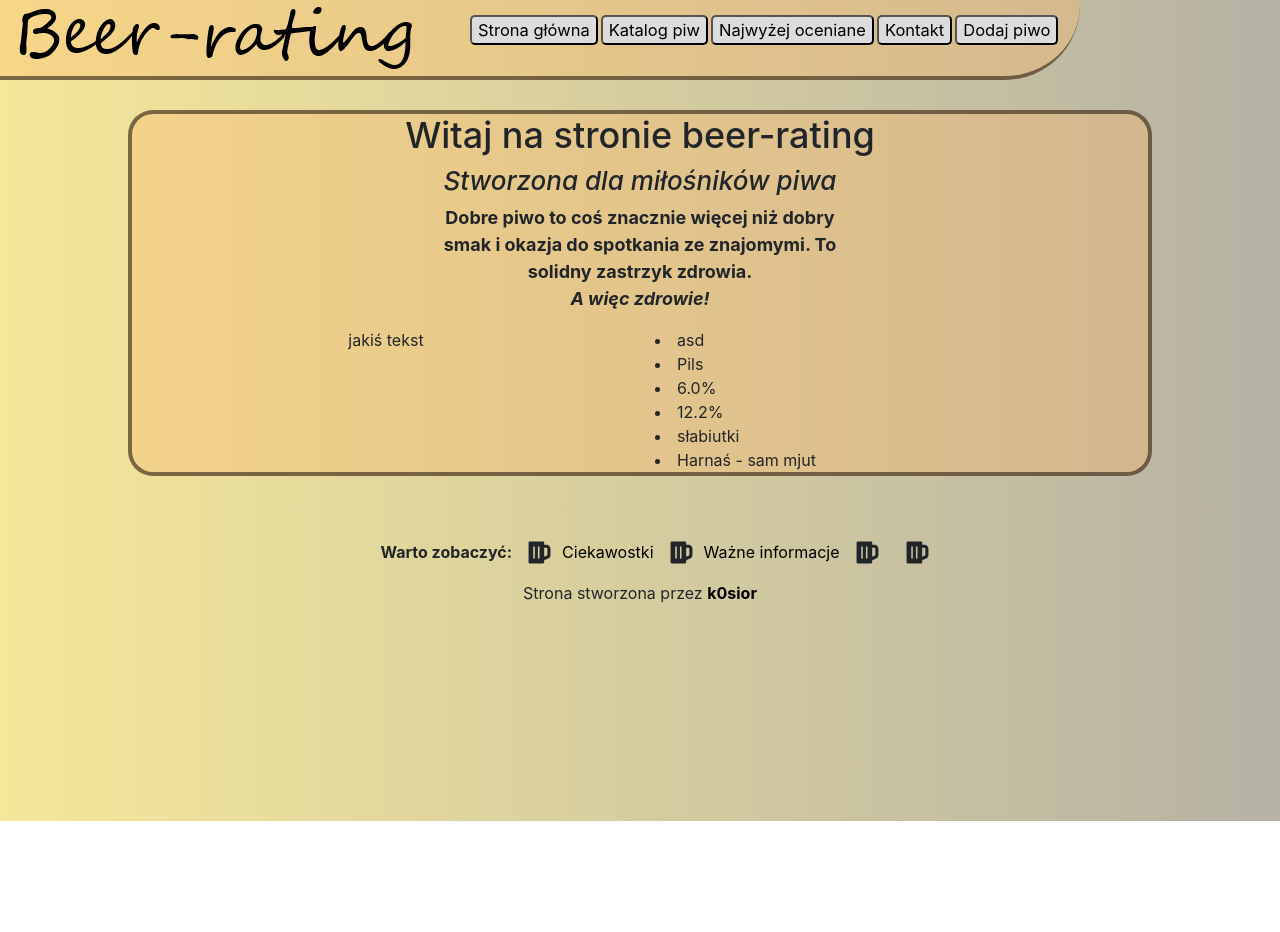
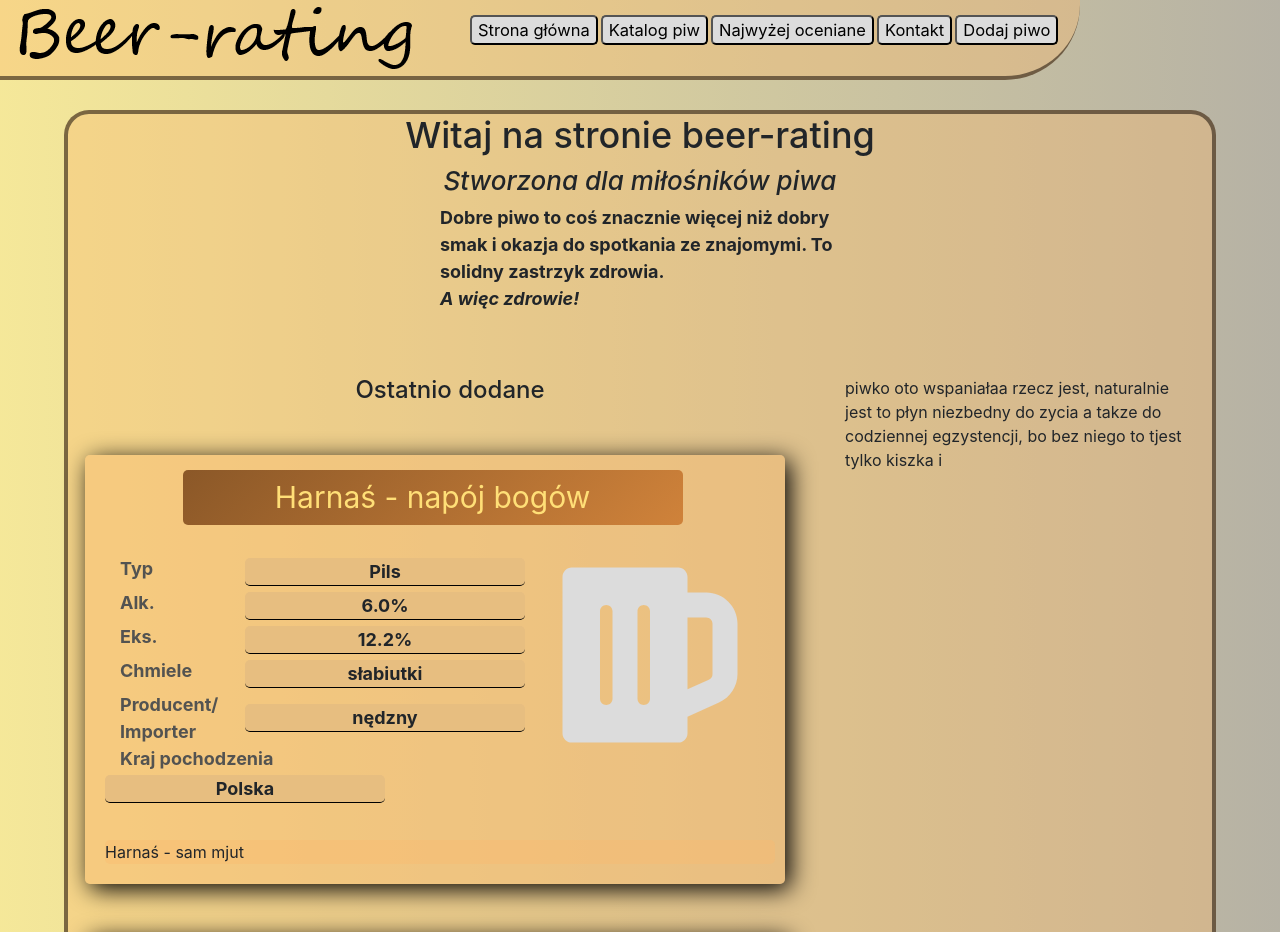
Before and after one commit to k0sior/beer-rating, a React (Create React App) app: page / in a window 1280 px wide. Shown: the top 932 px of the page. Before the commit the page ends 821 px from the top, so only its background shows below. Built offline with nearby package versions, Linux system fonts and the light colour scheme.

Commit message:
preview for added lately

```diff
--- a/src/App.jsx
+++ b/src/App.jsx
@@ -14,7 +14,7 @@
 import { Contact } from "./components/Contact/Contact.jsx";
 import { InputForm } from './components/Add/InputForm.jsx';
 // functions
-import { addBeerToCatalog } from "./components/Add/AddBeerFunction.jsx"
+// import { addBeerToCatalog } from "./components/Add/AddBeerFunction.jsx"
 
 
 export class ConnectedApp extends React.Component {
@@ -63,7 +63,7 @@
         </div>
 
         <div className="addWrapper">
-          {view === "addBeer" && <InputForm submitForm={() => addBeerToCatalog()} />}
+          {view === "addBeer" && <InputForm submitForm={() => console.log("hi")} />}
         </div>
 
       </div>
--- a/src/components/Catalog/BeerBase.jsx
+++ b/src/components/Catalog/BeerBase.jsx
@@ -27,7 +27,19 @@
     // eslint-disable-next-line no-useless-escape
     const urlRegex = /((([A-Za-z]{3,9}:(?:\/\/)?)(?:[-;:&=\+\$,\w]+@)?[A-Za-z0-9.-]+(:[0-9]+)?|(?:www.|[-;:&=\+\$,\w]+@)[A-Za-z0-9.-]+)((?:\/[\+~%\/.\w-_]*)?\??(?:[-\+=&;%@.\w_]*)#?(?:[\w]*))?)/
 
-    const beerBase =
+    return (
+      <div className="beerBaseWrapper">
+        <div className='searchBoxWrapper'>
+          <form>
+            <label htmlFor="searchBeer"></label>
+            <br />
+            <input
+              id="searchBeer"
+              type="text"
+              placeholder="Szukaj..."
+              onChange={this.updateSearch} />
+          </form>
+        </div>
         <div className="beerBase">
           {beers.map((data, key) => {
             return (
@@ -102,24 +114,7 @@
             )
           })}
         </div>
-
-    return (
-      <div className="beerBaseWrapper">
-        <div className='searchBoxWrapper'>
-          <form>
-            <label htmlFor="searchBeer"></label>
-            <br />
-            <input
-              id="searchBeer"
-              type="text"
-              placeholder="Szukaj..."
-              onChange={this.updateSearch} />
-          </form>
       </div>
-        {beerBase}
-      </div>
-
     )
   }
-
 }
--- a/src/components/Main/Main.jsx
+++ b/src/components/Main/Main.jsx
@@ -1,12 +1,18 @@
 import React from 'react'
 import { Container, Row, Col } from 'reactstrap';
 import { base } from "../Catalog/data.js";
-
-console.log(base[0])
+import { FaBeer } from "react-icons/fa"
 
 const MainView = () => {
-  const latest = base.length - 1;
-  console.log(latest);
+
+  console.log("base: ", base);
+  const latest = base[base.length - 1]
+
+  console.log("latest: ", latest, "\n", "latest typeof", typeof latest, "\n", "latest.name typeof: ", typeof latest.name);
+
+  // eslint-disable-next-line no-useless-escape
+  const urlRegex = /((([A-Za-z]{3,9}:(?:\/\/)?)(?:[-;:&=\+\$,\w]+@)?[A-Za-z0-9.-]+(:[0-9]+)?|(?:www.|[-;:&=\+\$,\w]+@)[A-Za-z0-9.-]+)((?:\/[\+~%\/.\w-_]*)?\??(?:[-\+=&;%@.\w_]*)#?(?:[\w]*))?)/
+
   return (
     <div className="mainViewWrapper">
       <main>
@@ -25,33 +31,93 @@
             <strong>Dobre piwo to coś znacznie więcej niż dobry smak i okazja do spotkania ze znajomymi. To solidny zastrzyk zdrowia. <br /><em>A więc zdrowie!</em></strong>
           </p>
         </title>
-        {console.log(base[latest])}
-        <Container>
+        <br/> <br/>
+        <Container className="mainView">
           <Row>
-            <Col>
-              <p>jakiś tekst</p>
-            </Col>
-            <Col>
+
+            <Col xl={8} className="mainColumn">
+              <h4> Ostatnio dodane</h4>
               <div className="beerBase">
-                {Object.values(base[latest]).map((data, key) => {
+                {base.slice(base.length - 2, base.length).map((data, key) => {
+                  console.log("typeof data:", typeof data, data)
                   return (
                     <div id={"beer" + key} key={"beer" + key}>
-                      { data !== "" &&
-                        <li className={"beer" + data.toString()} >
-                          <span>
-                            {data}
-                          </span>
-                        </li>
+                      {
+                        <div key={"beer" + key} id={"beer" + key}>
+                          {
+                            <div className={"catalogElementWrapper"}>
+                              <fieldset>
+                                <legend>
+                                  <span id="catalog-name">{data.name}</span>
+                                </legend>
+                                <div className="catalogElement">
+                                  <Container>
+                                    <Row>
+                                      <Col>Typ </Col>
+                                      <Col xs={8}><span id="catalog-type">{data.type}</span></Col>
+                                    </Row>
+                                    <Row>
+                                      <Col>Alk. </Col>
+                                      <Col xs={8}><span id="catalog-alcohol" >{data.alc}</span></Col>
+                                    </Row>
+                                    {data.ext !== "" &&
+                                      <Row>
+                                        <Col>Eks. </Col>
+                                        <Col xs={8}><span id="catalog-extract" >{data.ext}</span></Col>
+                                      </Row>}
+                                    {data.ibu !== "" &&
+                                      <Row>
+                                        <Col>IBU </Col>
+                                        <Col xs={8}><span id="catalog-ibu" >{data.ibu}</span></Col>
+                                      </Row>}
+                                    {data.hop !== "" &&
+                                      <Row>
+                                        <Col>Chmiele </Col>
+                                        <Col xs={8}><span id="catalog-hop" >{data.hop}</span></Col>
+                                      </Row>}
+                                    {data.prod !== "" &&
+                                      <Row>
+                                        <Col>Producent/ Importer </Col>
+                                        <Col xs={8}><span id="catalog-producer" >{data.prod}</span></Col>
+                                      </Row>}
+                                    {data.country !== "" &&
+                                      <Row>
+                                        <Col>Kraj pochodzenia </Col>
+                                        <Col xs={8}><span id="catalog-country" >{data.country}</span></Col>
+                                      </Row>}
+                                    <br />
+
+                                  </Container>
+                                  <div id="catalog-description">
+                                    {data.description}
+                                  </div>
+                                  <div id="catalog-photo">
+                                    {urlRegex.test(data.photo) &&
+                                      <img src={data.photo} alt=""></img>}
+
+                                    {urlRegex.test(data.photo) === false &&
+                                      <FaBeer size={200}
+                                        style={{
+                                          color: "rgb(220,220,220)"
+                                        }} />
+                                    }
+                                  </div>
+                                </div>
+                              </fieldset>
+                            </div>
+                          }
+                        </div>
                       }
                     </div>
                   )
                 })}
               </div>
             </Col>
+            <Col xl={4} className="mainColumn">
+              <p> piwko oto wspaniałaa rzecz jest, naturalnie jest to płyn niezbedny do zycia a takze do codziennej egzystencji, bo bez niego to tjest tylko kiszka i</p>
+            </Col>
           </Row>
         </Container>
-
-
       </main>
     </div>
   )
--- a/src/css/index.scss
+++ b/src/css/index.scss
@@ -26,7 +26,7 @@
       "header header  header"
       "leftSide main rightSide"
       "footer footer footer";
-    grid-template-columns: 10vw auto 10vw;
+    grid-template-columns: 5vw auto 5vw;
     grid-template-rows: 110px auto auto 200px;
     transition-duration: 300ms;
 
@@ -163,8 +163,104 @@
         align-items: center;
       }
 
+      h4 {
+        display: flex;
+        justify-content: center;
+      }
+
+
+      .beerBase {
+        min-width: 700px;
+
+
+        .catalogElementWrapper {
+          display: flex;
+          flex-direction: column;
+          background: $mainBack;
+          border-radius: 5px;
+          margin: 50px 0 0 0;
+          padding: 15px 5px 0 0;
+          max-width: 700px;
+          box-shadow: 5px 5px 25px rgb(0, 0, 0);
+
+          fieldset {
+            border: none;
+
+            legend {
+              font-size: 30px;
+              background-image: linear-gradient(135deg, rgba(94, 40, 3, 0.7), rgba(196, 104, 28, 0.7));
+              border: none;
+              border-radius: 5px;
+              margin: auto;
+              color: rgb(255, 223, 119);
+              text-align: center;
+              margin: 0 0 30px;
+              padding: 5px;
+              max-width: 500px;
+            }
+          }
+
+          .catalogElement {
+            display: grid;
+            grid-template-areas: "info photo""desc desc";
+            grid-template-columns: 420px 250px;
+            grid-template-rows: auto auto;
+            border: none;
+            padding: 0 0 20px 20px;
+
+            .row {
+              font-size: 18px;
+              font-weight: bold;
+
+              .col {
+                color: rgb(83, 83, 81);
+              }
+
+              .col-8 {
+                display: flex;
+                padding: 1px;
+                justify-content: center;
+                align-items: center;
+
+
+                span {
+                  border-bottom: 1px solid black;
+                  border-radius: 5px;
+                  background-color: rgb(231, 190, 128);
+                  margin: 2px;
+                  min-width: 280px;
+                  display: flex;
+                  justify-content: center;
+                }
+              }
+            }
+
+            #catalog-photo {
+              display: flex;
+              justify-content: center;
+
+
+              img {
+                grid-area: photo;
+                max-width: 250px;
+                height: 350px;
+                border-radius: 5px;
+              }
+            }
+
+            #catalog-description {
+              grid-area: desc;
+              margin-top: 10px;
+              font-size: 16px;
+              background: $mainBack;
+              border-radius: 5px;
+            }
+          }
+        }
+
         p {
           text-align: center;
+        }
       }
     }
 
@@ -211,6 +307,15 @@
           font-size: 18px;
         }
       }
+
+      .beerBaseWrapper {
+        justify-self: center;
+        grid-area: main;
+        border-radius: 25px;
+        display: flex;
+        justify-content: center;
+        flex-direction: column;
+        align-content: center;
 
         .beerBase {
           display: grid;
@@ -312,6 +417,8 @@
               }
             }
           }
+
+        }
       }
     }
 
```
Lines whose indentation alone changed are shown as unchanged.
